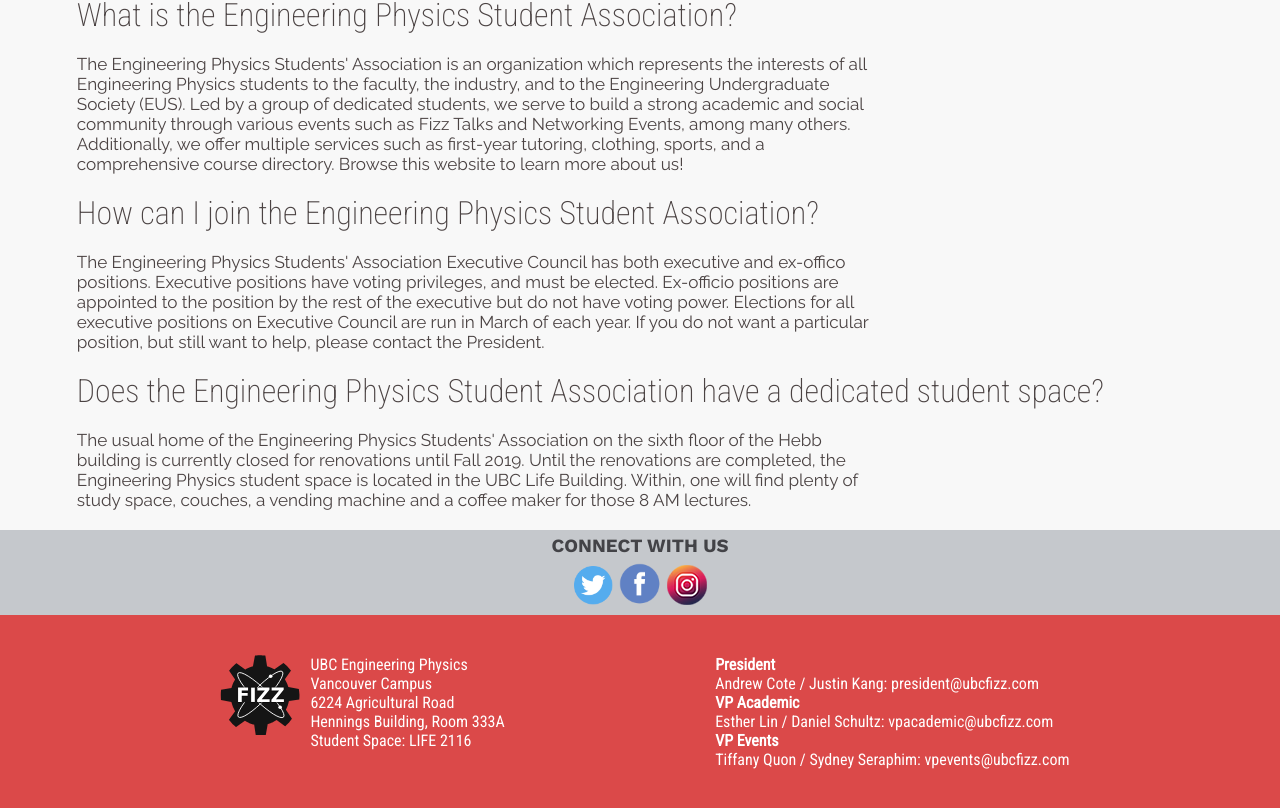
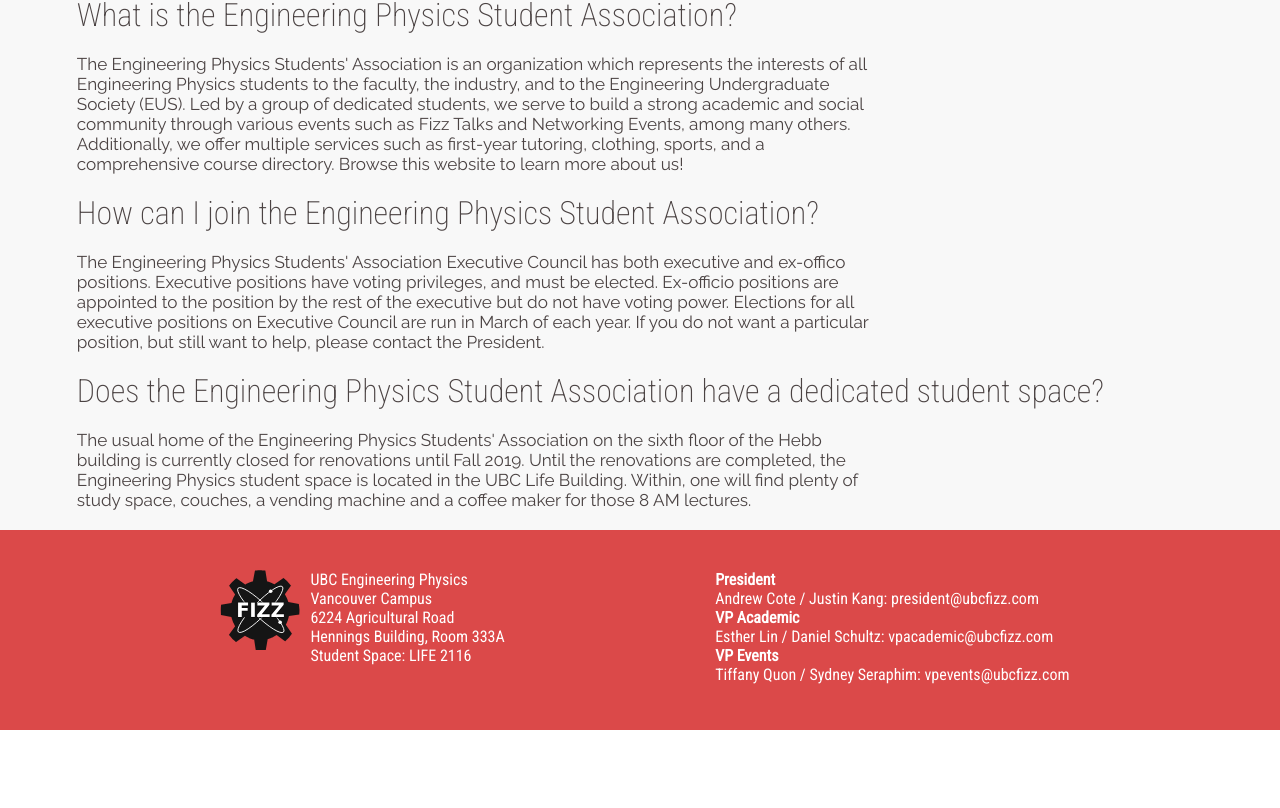
Before and after one commit to ubcengfizz/ubcfizz.ca-website, a React (Create React App) app: page /#/faq in a window 1280 px wide. Shown: the part 374-1182 px from the top of the page. After the commit the page ends 1104 px from the top, so only its background shows below. Built offline with nearby package versions, Linux system fonts and the light colour scheme; what react-stack-grid would draw is missing.

Commit message:
Made about page look 3804$ and got rid of social icons

```diff
--- a/src/Components/About/About.css
+++ b/src/Components/About/About.css
@@ -1,50 +1,41 @@
+/* Google Fonts */
+
 @import url('https://fonts.googleapis.com/css?family=Raleway:100,200,300,400,700');
 @import url('https://fonts.googleapis.com/css?family=Work+Sans:700,800');
 @import url('https://fonts.googleapis.com/css?family=Roboto+Condensed:100,200,300');
 
+/* Default Styles */
+
 * {
   padding: 0;
-  margin: 0;
+  margin:  0;
 }
 
 #container {
   width: 100%;
+  background-color: #F8F8F8;
   max-width: 1440px;
   margin-left: auto;
   margin-right: auto;
+  padding-bottom: 30px;
 }
 
 /* Landing Styles */
 
 #landing {
-  height: 380px;
+  height: 320px;
   width: 100%;
   position: relative;
   overflow: hidden;
   background-color: #e13838;
 }
 
-#landing_banner {
-  width: 1280px;
-  float: right;
-}
-
-#fizz_logo {
-  min-height: 280px;
-  position: absolute;
-  left: 51%;
-  top: 15%;
-}
-
 #description-container {
   font-family: 'Roboto Condensed', sans-serif;
   font-weight: 100;
   color: white;
-  margin-left: 4%;
-  position: absolute;
-  top: 12%;
-  width: 40%;
-  max-width: 600px;
+  margin-left: 20px;
+  padding: 50px 25px 50px 0;
 }
 
 #description-body {
@@ -61,16 +52,65 @@
   font-weight: 500;
   letter-spacing: 1px;
   margin-left: 25px;
-  margin-bottom: 25px;
+  margin-bottom: 20px;
 }
 
+#landing_banner {
+  width: 1280px;
+  float: right;
+}
 
+#fizz_logo {
+  min-height: 280px;
+  position: absolute;
+  left: 51%;
+  top: 20px;
+}
+
+@media only screen and (min-width: 761px) {
+  #description-container {
+    position: absolute;
+    top: 50%;
+    transform: translateY( -50% );
+    max-width: 600px;
+    width: 40%;
+  }
+}
+
+@media only screen and (max-width: 1280px) {
+  #landing_banner {
+    float: left;
+  }
+}
+
+@media only screen and (max-width: 760px) {
+  #landing {
+    height: auto;
+  }
+
+  #fizz_logo {
+    display: none;
+  }
+
+  #description-container {
+    width: auto;
+  }
+}
+
+@media only screen and (max-width: 1050px) {
+  #description-body {
+    font-size: 1em;
+  }
+
+  #landing_banner {
+    display: none;
+  }
+}
 
 /* Announcement Styles */
 
 #announcements {
   width: 100%;
-  background-color: #F8F8F8;
   font-family: 'Roboto Condensed', sans-serif;
   font-size: 1.2em;
   font-weight: 200;
@@ -112,39 +152,12 @@
   border-bottom: 1px solid grey;
 }
 
-@media only screen and (max-width: 1280px) {
-  #landing_banner {
-    float: left;
-  }
-}
-
 @media only screen and (max-width: 760px) {
-  #fizz_logo {
-    display: none;
-  }
-
-  #landing_banner {
-    display: none;
-  }
-
-  #description-container {
-    position: relative;
-    width: auto;
-    padding: 40px 20px 40px 0
-  }
-
-  #landing {
-    height: auto;
-    min-height: 380px;
-  }
-
   #announcement-header {
     font-size: 1.4em;
   }
-}
 
-@media only screen and (max-width: 880px) {
-  #description-body {
-    font-size: 1em;
+  .announcement-card {
+    height: auto;
   }
 }
--- a/src/Components/Footer/Footer.js
+++ b/src/Components/Footer/Footer.js
@@ -11,31 +11,6 @@ class Footer extends Component {
   render() {
     return (
       <div>
-
-        <div id="socials">
-
-          <h3>Connect with Us</h3>
-
-          <ul>
-          <li>
-            <a href="https://twitter.com/ubcengphys?lang=en">
-          <img alt="twitter logo" id="twitter_logo" src={twitterlogo}/>
-        </a>
-        </li>
-        <li>
-          <a href="https://www.facebook.com/EngPhysProjectLab/">
-          <img alt="facebook logo" id="facebook_logo" src={facebooklogo}/>
-        </a>
-      </li>
-      <li>
-        <a href="https://www.instagram.com/ubcengineeringphysics/">
-        <img alt="instagram logo" id="instagram_logo" src={instagramlogo}/>
-       </a>
-     </li>
-
-   </ul>
-
-      </div>
 
       <footer id="footer">
 
--- a/src/Components/Navigation/NavBar.css
+++ b/src/Components/Navigation/NavBar.css
@@ -11,8 +11,10 @@
 .nav-bar {
   position: fixed;
   top: 0;
-  left: 0;
+  left: 50%;
+  transform: translateX(-50%);
   width: 100%;
+  max-width: 1440px;
   background-color: white;
   height: 10vh;
   z-index: 999;
--- a/src/index.css
+++ b/src/index.css
@@ -2,7 +2,7 @@ body {
   margin: 0;
   padding: 0;
   height: 100%;
-  background-color: #f8f8f8
+  background-color: #ffffff;
 }
 
 html {
```
